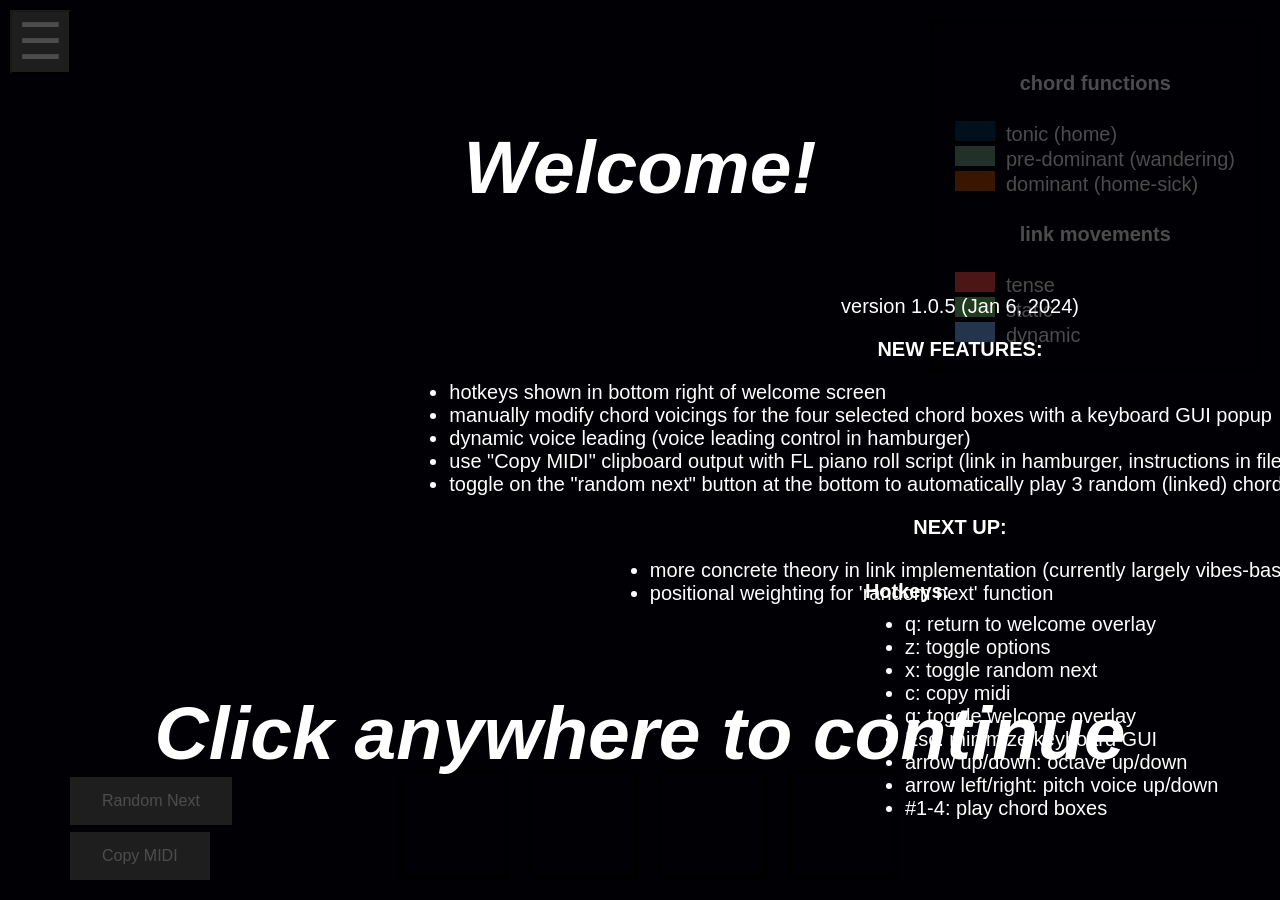
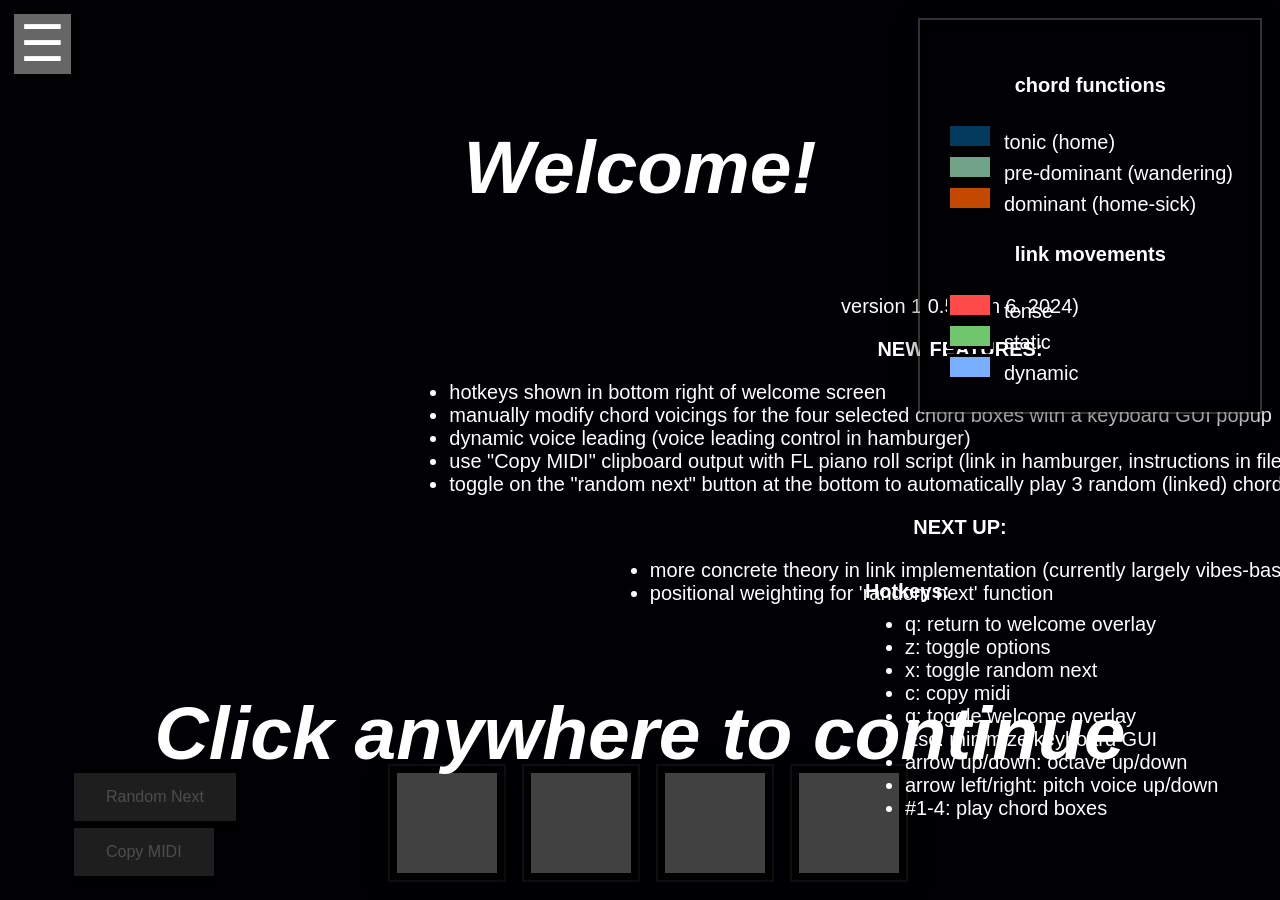

added some minor readability changes (black element borders get a white outline as well; initialized chord blocks are given a placeholder fill until chords are selected

--- a/projects/ChordNetwork/chordnetwork.css
+++ b/projects/ChordNetwork/chordnetwork.css
@@ -42,16 +42,17 @@ h4 {
 
 #legend {
     position: fixed;
-    top: 20px;
+    top: calc(var(--subpage-nav-height, 0px) + 20px);
     right: 20px;
     /* background-color: var(--background); */
     padding: 20px;
-    border: 5px solid #000;
-    z-index: 0;
+    border: 7px solid #000;
+    z-index: 10;
     font-size: 20px;
     color: white;
     text-shadow: #000;
     font-family: "Helvetica Neue", Helvetica, Arial, sans-serif;
+    box-shadow: 0 0 0 2px rgba(255, 255, 255, 0.2), 0 8px 22px rgba(0, 0, 0, 0.65);
 }
 
 .color-box {
@@ -59,6 +60,7 @@ h4 {
     width: 40px;
     height: 20px;
     margin-right: 5px;
+    border: 3px solid #000;
 }
 
 .unselectable {
@@ -76,23 +78,42 @@ body {
     background-color: var(--background);
 }
 
+body.chord-modal-open {
+    overflow: hidden;
+}
+
+.chord-network-svg {
+    display: block;
+    position: relative;
+    z-index: 0;
+    touch-action: none;
+    cursor: default;
+}
+
+.chord-network-svg.is-right-panning {
+    cursor: grabbing;
+}
+
 .hamburger {
     position: fixed;
     font-size: 50px;
     cursor: pointer;
-    top: 10px;
+    top: calc(var(--subpage-nav-height, 0px) + 10px);
     left: 10px;
     color: #ffffff;
     background-color: #666666;
+    border: 4px solid #000;
+    box-shadow: 0 4px 0 #000;
+    z-index: 10;
 
 }
 
 .menu {
     display: none;
     position: fixed;
-    top: 100px;
+    top: calc(var(--subpage-nav-height, 0px) + 100px);
     left: 10px;
-    z-index: 0;
+    z-index: 10;
 }
 
 #parameters label, #parameters select {
@@ -111,6 +132,122 @@ body {
     /* display: flex; */
     /* flex-direction: column; */
     /* justify-content: center; */
+}
+
+.menu-button,
+.chord-selection-actions button,
+.chord-modal__close {
+    background-color: #666666;
+    color: white;
+    border: 3px solid #000;
+    cursor: pointer;
+    font-family: "Helvetica Neue", Helvetica, Arial, sans-serif;
+    transition-duration: 0.25s;
+}
+
+.menu-button {
+    display: block;
+    margin-top: 12px;
+    padding: 10px 14px;
+    font-size: 15px;
+}
+
+.menu-button:hover,
+.menu-button:focus-visible,
+.chord-selection-actions button:hover,
+.chord-selection-actions button:focus-visible,
+.chord-modal__close:hover,
+.chord-modal__close:focus-visible {
+    background-color: #bbbbbb;
+    color: black;
+}
+
+.chord-modal {
+    display: none;
+    position: fixed;
+    inset: 0;
+    align-items: center;
+    justify-content: center;
+    background-color: rgba(0, 0, 0, 0.72);
+    padding: calc(var(--subpage-nav-height, 0px) + 24px) 24px 24px;
+    z-index: 1200;
+}
+
+.chord-modal.is-open {
+    display: flex;
+}
+
+.chord-modal__panel {
+    width: min(560px, 100%);
+    max-height: calc(100vh - var(--subpage-nav-height, 0px) - 48px);
+    overflow: hidden;
+    background-color: #11111d;
+    border: 6px solid #000;
+    color: white;
+    font-family: "Helvetica Neue", Helvetica, Arial, sans-serif;
+    box-shadow: 0 0 0 2px #bbbbbb, 0 16px 40px rgba(0, 0, 0, 0.65);
+}
+
+.chord-modal__header {
+    display: flex;
+    align-items: center;
+    justify-content: space-between;
+    gap: 16px;
+    padding: 18px 20px 12px;
+    border-bottom: 1px solid rgba(255, 255, 255, 0.18);
+}
+
+.chord-modal__header h2 {
+    margin: 0;
+    font-size: 24px;
+    font-weight: 700;
+}
+
+.chord-modal__close {
+    width: 36px;
+    height: 36px;
+    font-size: 28px;
+    line-height: 1;
+}
+
+.chord-selection-list {
+    display: grid;
+    grid-template-columns: repeat(auto-fit, minmax(90px, 1fr));
+    gap: 8px;
+    max-height: min(48vh, 420px);
+    overflow-y: auto;
+    padding: 18px 20px;
+}
+
+.chord-selection-option {
+    display: flex;
+    align-items: center;
+    gap: 8px;
+    min-height: 36px;
+    padding: 6px 8px;
+    background-color: rgba(255, 255, 255, 0.08);
+    border: 2px solid #000;
+    font-size: 18px;
+    font-weight: 700;
+}
+
+.chord-selection-option input {
+    width: 18px;
+    height: 18px;
+    accent-color: #70a288;
+}
+
+.chord-selection-actions {
+    display: flex;
+    justify-content: flex-end;
+    gap: 10px;
+    padding: 14px 20px 20px;
+    border-top: 1px solid rgba(255, 255, 255, 0.18);
+}
+
+.chord-selection-actions button {
+    padding: 10px 14px;
+    font-size: 15px;
 }
 
 #bottomContainer {
@@ -146,7 +283,7 @@ body {
 }
 
 #chordBoxes > div {
-    border: 5px solid #000;
+    border: 7px solid #000;
     width: 100px; /* Adjust as needed */
     height: 100px; /* Adjust as needed */
     margin: 10px 10px; /* Adjust as needed */
@@ -158,6 +295,21 @@ body {
     text-shadow: -1px 0 black, 0 1px black, 1px 0 black, 0 -1px black;
     font-size: 25px;
     font-family:system-ui, -apple-system, BlinkMacSystemFont, 'Segoe UI', Roboto, Oxygen, Ubuntu, Cantarell, 'Open Sans', 'Helvetica Neue', sans-serif;
+    box-shadow: 0 0 0 2px rgba(255, 255, 255, 0.18), 0 8px 18px rgba(0, 0, 0, 0.65);
+}
+
+#chordBoxes > div:empty {
+    background-color: #d9d9d9;
+    color: #777;
+    cursor: default;
+    text-shadow: none;
+}
+
+#chordBoxes > div:empty::after {
+    content: attr(data-placeholder);
+    color: #777;
+    font-size: 18px;
+    font-weight: 700;
 }
 
 #randomNext {
@@ -168,7 +320,8 @@ body {
     margin-left: 20px;
     background-color: #666666;
     color: white; 
-    border: none; 
+    border: 4px solid #000;
+    box-shadow: 0 4px 0 #000;
     padding: 15px 32px; 
     text-align: center; 
     text-decoration: none; 
@@ -191,7 +344,8 @@ body {
     margin-left: 20px;
     background-color: #666666;
     color: white; 
-    border: none; 
+    border: 4px solid #000;
+    box-shadow: 0 4px 0 #000;
     padding: 15px 32px; 
     text-align: center; 
     text-decoration: none; 
